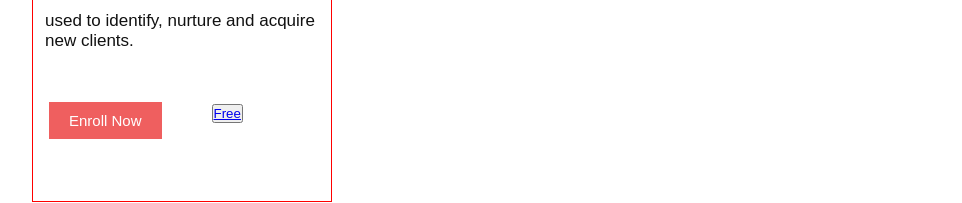
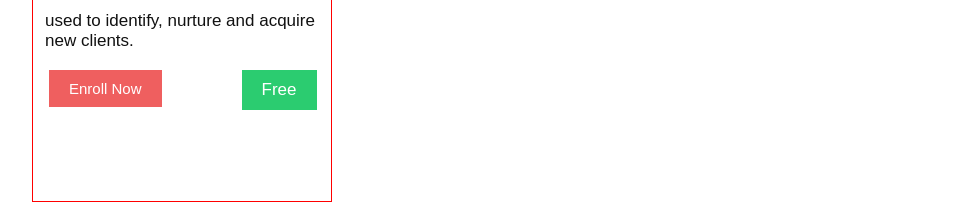
Before and after one commit to TamannaAfroz2666/Online-Course-BD, a React (Create React App) app: page / in a window 1280 px wide. Shown: the part 1401-1604 px from the top of the page, without its empty margins (96-1058 px from the left). Built offline with nearby package versions, Linux system fonts and the light colour scheme.

Commit message:
btn free well styled

```diff
--- a/src/components/Course/Card/Card.css
+++ b/src/components/Course/Card/Card.css
@@ -140,11 +140,13 @@
 
 }
 
-/* ---botton style here  ---- */
+/* ---button style here  ---- */
 
 .buttonGroup{
     display: flex;
-    gap: 50px;
+    gap: 80px;
+    bottom: 2em;
+    position: relative;
 }
 .enrollBtn{
     margin-left: 16px;
@@ -162,12 +164,27 @@
     text-transform: capitalize;
     font-family: sans-serif;
 }
+/* btn free  */
+.freeBtn button{
+    padding: 10px 20px;
+    background-color: #2bcc70;
+    border: 0;
 
+
+
+}
+.freeBtn button a{
+    text-decoration: none;
+    color: #fff;
+    font-size: 17px;
+    text-transform: capitalize;
+    font-family: sans-serif;
+    font-weight: 500;
+
+}
 /*------------------- hover work ------------ */
 .enrollBtn:hover button{
     background-color: #111;
-
-
 }
 
 .name {
```
